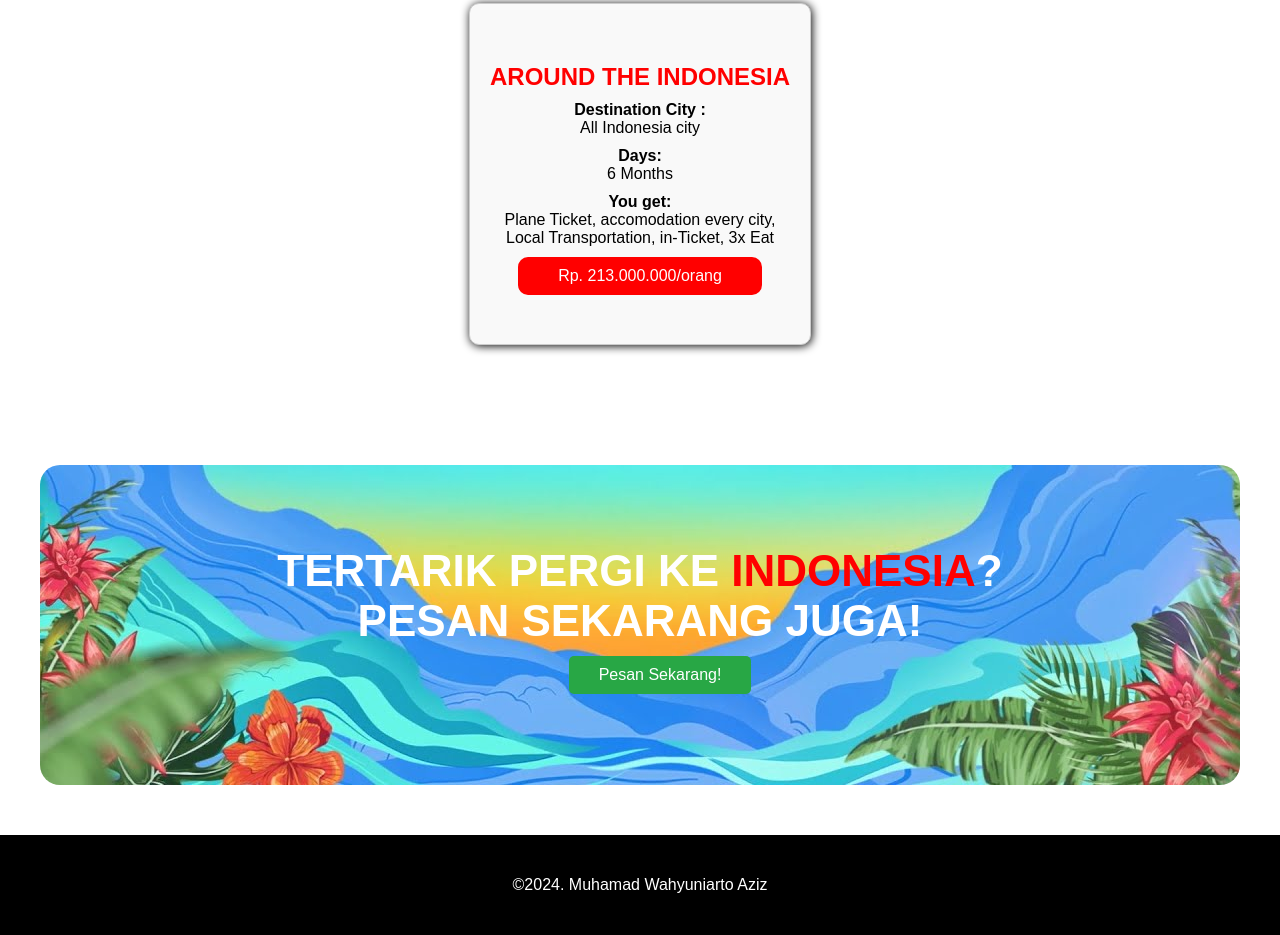
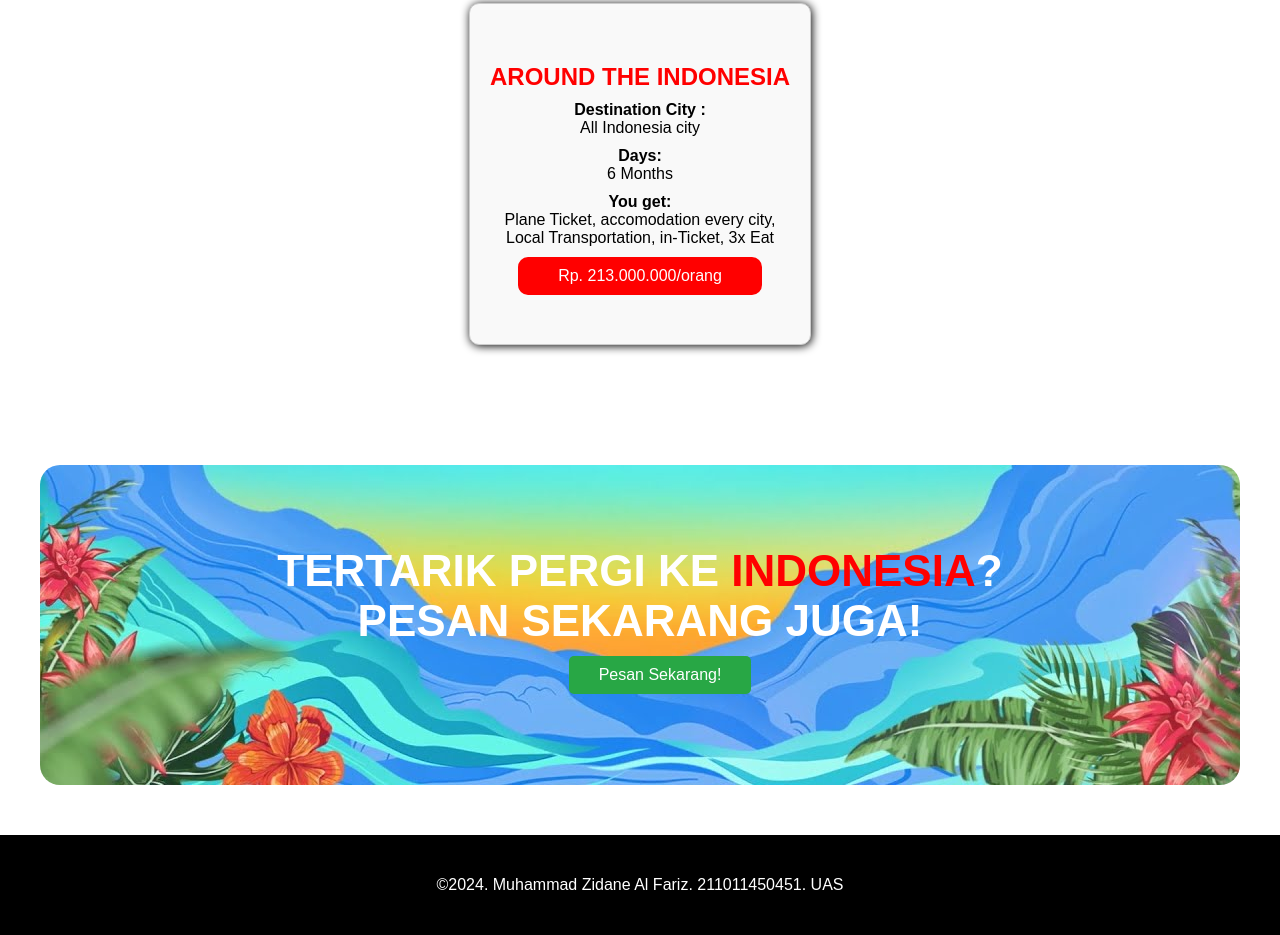
Before and after one commit to mzidanal22/first-project, a plain HTML site: page index.html in a window 1280 px wide. Shown: the part 3711-4646 px from the top of the page. Drawn offline with Linux system fonts and the light colour scheme.

Commit message:
perubahan sedikit

```diff
--- a/index.html
+++ b/index.html
@@ -118,7 +118,7 @@
         </div>
     </div>
     <footer>
-        &copy;2024. Muhamad Wahyuniarto Aziz
+        &copy;2024. Muhammad Zidane Al Fariz. 211011450451. UAS
     </footer>
 </body>
 </html>
```
